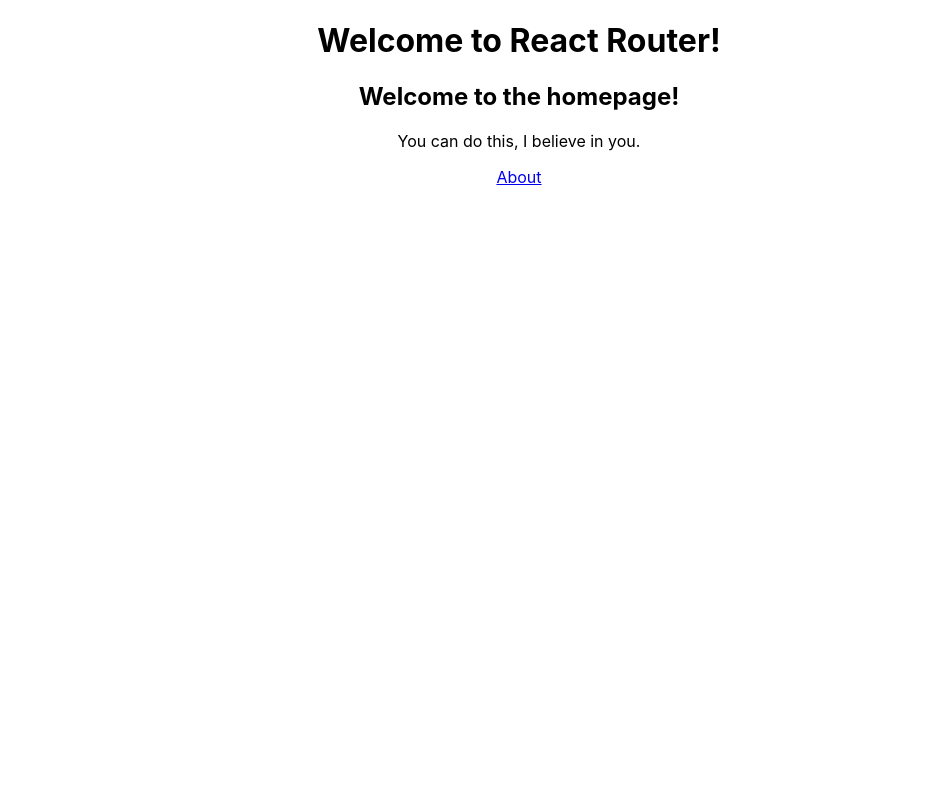
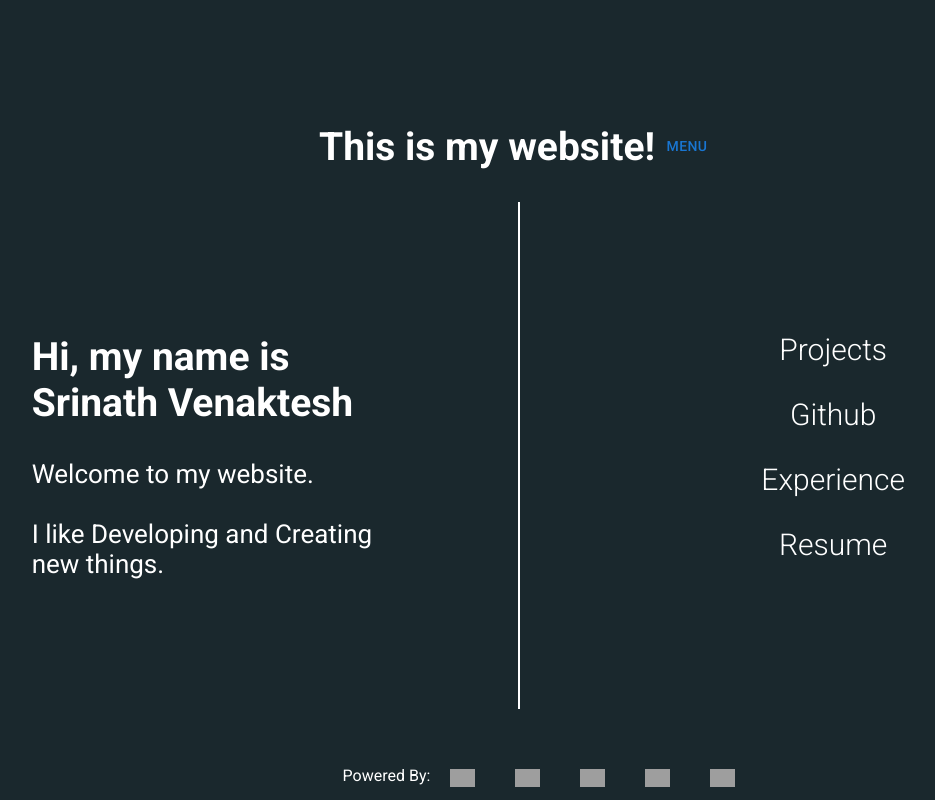
Before and after one commit to srinathv31/portfolio-website, a React (Create React App) app: page / in a window 1280 px wide. Shown: the whole page, without its empty margins (121-1056 px from the left). Built offline with nearby package versions, Linux system fonts and the light colour scheme; grey boxes are pictures that could not be loaded.

Commit message:
Basic Design Created

```diff
--- a/package.json
+++ b/package.json
@@ -3,6 +3,10 @@
   "version": "0.1.0",
   "private": true,
   "dependencies": {
+    "@emotion/react": "^11.9.0",
+    "@emotion/styled": "^11.8.1",
+    "@mui/icons-material": "^5.6.2",
+    "@mui/material": "^5.6.4",
     "@testing-library/jest-dom": "^5.16.4",
     "@testing-library/react": "^13.2.0",
     "@testing-library/user-event": "^13.5.0",
--- a/src/App.css
+++ b/src/App.css
@@ -1,20 +1,13 @@
+/* @import url("https://use.typekit.net/rqb4qfr.css"); */
+@import url('https://fonts.googleapis.com/css2?family=Roboto:ital,wght@0,100;0,300;0,400;0,500;0,700;0,900;1,100;1,300;1,400;1,500;1,700;1,900&display=swap');
+
 .App {
   text-align: center;
-}
-
-.App-logo {
-  height: 40vmin;
-  pointer-events: none;
-}
-
-@media (prefers-reduced-motion: no-preference) {
-  .App-logo {
-    animation: App-logo-spin infinite 20s linear;
-  }
+  font-family: 'Roboto', sans-serif;
 }
 
 .App-header {
-  background-color: #282c34;
+  background-color: #1a282d;
   min-height: 100vh;
   display: flex;
   flex-direction: column;
@@ -23,16 +16,100 @@
   font-size: calc(10px + 2vmin);
   color: white;
 }
+.menu-header {
+    display: inline-flex;
+    align-items: center;
+}
+
+.container {
+    display: flex;
+  }
+
+  #col-1 {
+    background-color: #1a282d;
+    flex: 1;
+    padding: 100px;
+    border-right: 1px solid white;
+    text-align: left;
+  }
+  #col-1 p {
+    margin-top: 30px;
+    margin-bottom: 30px;
+  }
+
+  #col-2 {
+    background-color: #1a282d;
+    flex: 1;
+    padding: 100px;
+    border-left: 1px solid white;
+  }
+.menu-links {
+    list-style: none;
+    font-size: 30px;
+    font-weight: 300;
+}
+.menu-links li {
+    /* margin-top: 30px; */
+    margin-bottom: 30px;
+}
+
+.centered {
+    position: relative;
+    top: 50%;
+    left: 50%;
+}
+
 
 .App-link {
-  color: #61dafb;
+  color: white;
+  text-decoration: none;
+  display: inline-block;
+  position: relative;
+}
+.App-link:hover{
+    color: white;
+}
+.App-link:after {
+    content: '';
+    position: absolute;
+    width: 100%;
+    transform: scaleX(0);
+    height: 2px;
+    bottom: 0;
+    left: 0;
+    background-color: #35b0ee;
+    transform-origin: bottom right;
+    transition: transform 0.25s ease-out;
+}
+.App-link:hover:after {
+    transform: scaleX(1);
+    transform-origin: bottom left;
 }
 
-@keyframes App-logo-spin {
-  from {
-    transform: rotate(0deg);
-  }
-  to {
-    transform: rotate(360deg);
-  }
+footer {
+    display:flex;
+    background-color: #1a282d;
+    position: fixed;
+    bottom: 0;
+    left: 0;
+    right: 0;
+    height: 50px;
+    width: 100%;
+    justify-content:center;
+    align-items:center;
+    color: white;
 }
+footer ul {
+    list-style-type: none;
+}
+footer li {
+    float: left;
+    padding: 20px;
+    margin-bottom: 10px;
+}
+footer li img {
+    float: left;
+    width:  25px;
+    height: 25px;
+    object-fit: contain;
+}
--- a/src/App.tsx
+++ b/src/App.tsx
@@ -3,15 +3,25 @@
 import "./App.css";
 import About from "./pages/About";
 import Home from "./pages/Home";
+import { FooterLinks } from "./components/FooterLinks";
+import MenuButton from "./components/MenuButton";
 
 function App() {
     return (
         <div className="App">
-            <h1>Welcome to React Router!</h1>
-            <Routes>
-                <Route path="/" element={<Home />} />
-                <Route path="about" element={<About />} />
-            </Routes>
+            <section className="App-header">
+                <div className="menu-header">
+                    <h1>This is my website!</h1>
+                    <MenuButton></MenuButton>
+                </div>
+                <Routes>
+                    <Route path="/" element={<Home />} />
+                    <Route path="about" element={<About />} />
+                </Routes>
+            </section>
+            <footer>
+                <FooterLinks />
+            </footer>
         </div>
     );
 }
--- /dev/null
+++ b/src/components/FooterLinks.tsx
@@ -0,0 +1,35 @@
+import { Tooltip } from "@mui/material";
+import React from "react";
+
+export function FooterLinks() {
+
+    const linkItems = [
+        { "name": "ReactTS", "url_link": "https://reactjs.org/", "image_url": "https://upload.wikimedia.org/wikipedia/commons/thumb/a/a7/React-icon.svg/512px-React-icon.svg.png" },
+        { "name": "Typescript", "url_link": "https://www.typescriptlang.org/", "image_url": "https://upload.wikimedia.org/wikipedia/commons/thumb/4/4c/Typescript_logo_2020.svg/512px-Typescript_logo_2020.svg.png" },
+        { "name": "HTML5", "url_link": "", "image_url": "https://upload.wikimedia.org/wikipedia/commons/thumb/6/61/HTML5_logo_and_wordmark.svg/512px-HTML5_logo_and_wordmark.svg.png" },
+        { "name": "CSS", "url_link": "", "image_url": "https://upload.wikimedia.org/wikipedia/commons/thumb/d/d5/CSS3_logo_and_wordmark.svg/256px-CSS3_logo_and_wordmark.svg.png" },
+        { "name": "Git Repo", "url_link": "https://github.com/srinathv31/portfolio-website", "image_url": "https://i.imgur.com/GpQ1IHV.png" }
+    ];
+
+    return (
+        <div>
+            <ul>
+                <li style={{ paddingRight: 0 }}>
+                    {"Powered By:"}
+                </li>
+                {linkItems.map((item, index) => {
+                    return (
+                        <li key={index}>
+                            <Tooltip title={item.name}>
+                                {item.url_link === "" ?
+                                    <img src={item.image_url}></img> :
+                                    <a href={item.url_link} target="_blank" rel="noreferrer"><img src={item.image_url}></img></a>
+                                }
+                            </Tooltip>
+                        </li>
+                    );
+                })}
+            </ul>
+        </div>
+    );
+}
--- /dev/null
+++ b/src/components/MainMenuLinks.tsx
@@ -0,0 +1,30 @@
+// Source Imports
+import { Switch } from "@mui/material";
+import React from "react";
+import { Link } from "react-router-dom";
+
+export default function MainMenuLinks({ menuType }: {
+    menuType: "main-page" | "side-menu"
+}): JSX.Element {
+    return(
+        <nav id="col-2">
+            <ul className="menu-links">
+                { menuType === "side-menu" && <li>
+                    <Switch></Switch>
+                </li>}
+                <li>
+                    <Link className="App-link" to="/about">Projects</Link>
+                </li>
+                <li>
+                    <Link className="App-link" to="/about">Github</Link>
+                </li>
+                <li>
+                    <Link className="App-link" to="/about">Experience</Link>
+                </li>
+                <li>
+                    <Link className="App-link" to="/about">Resume</Link>
+                </li>
+            </ul>
+        </nav>
+    );
+}
--- /dev/null
+++ b/src/components/MenuButton.tsx
@@ -0,0 +1,23 @@
+// Source Imports
+import React from "react";
+import { Button, Drawer } from "@mui/material";
+import { useState } from "react";
+import MainMenuLinks from "./MainMenuLinks";
+
+
+export default function MenuButton(): JSX.Element {
+    const [toggleDrawer, setToggleDrawer] = useState<boolean>(false);
+
+    return(
+        <div>
+            <Button onClick={() => setToggleDrawer(!toggleDrawer)}>{"MENU"}</Button>
+            <Drawer
+                anchor={"right"}
+                open={toggleDrawer}
+                onClose={() => setToggleDrawer(false)}
+            >
+                {<MainMenuLinks menuType="side-menu"/>}
+            </Drawer>
+        </div>
+    );
+}
--- a/src/pages/Home.tsx
+++ b/src/pages/Home.tsx
@@ -1,17 +1,18 @@
 // Source Imports
 import React from "react";
-import { Link } from "react-router-dom";
+import MainMenuLinks from "../components/MainMenuLinks";
 
 export default function Home(): JSX.Element {
     return(
         <>
-            <main>
-                <h2>Welcome to the homepage!</h2>
-                <p>You can do this, I believe in you.</p>
-            </main>
-            <nav>
-                <Link to="/about">About</Link>
-            </nav>
+            <section className="container">
+                <div id="col-1">
+                    <h2>Hi, my name is Srinath Venaktesh</h2>
+                    <p>Welcome to my website.</p>
+                    <p>I like Developing and Creating new things.</p>
+                </div>
+                <MainMenuLinks menuType="main-page"/>
+            </section>
         </>
     );
 }
```
Also changed, not shown: 1 other file (tests, documents, lock files or other folders).
